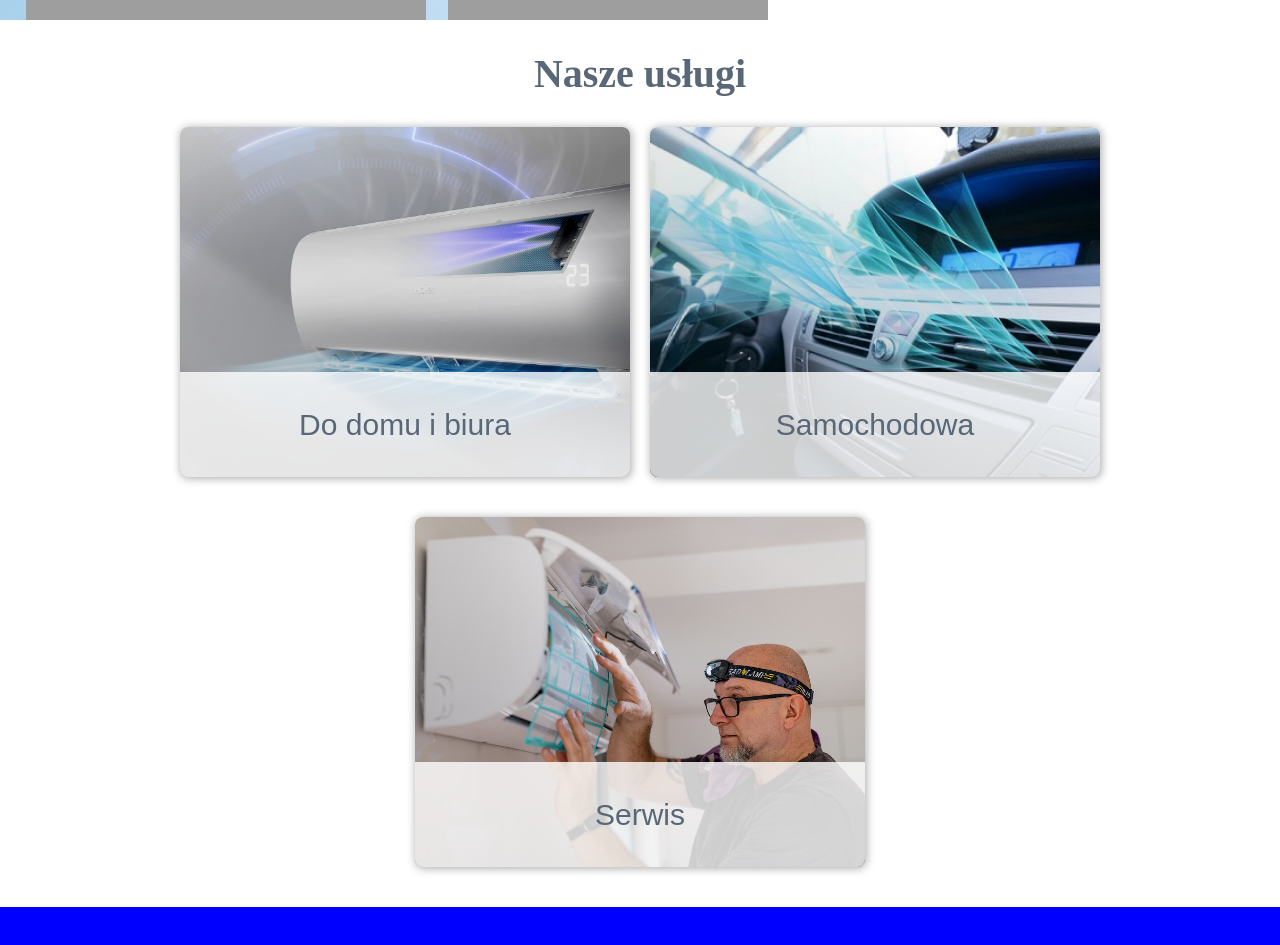
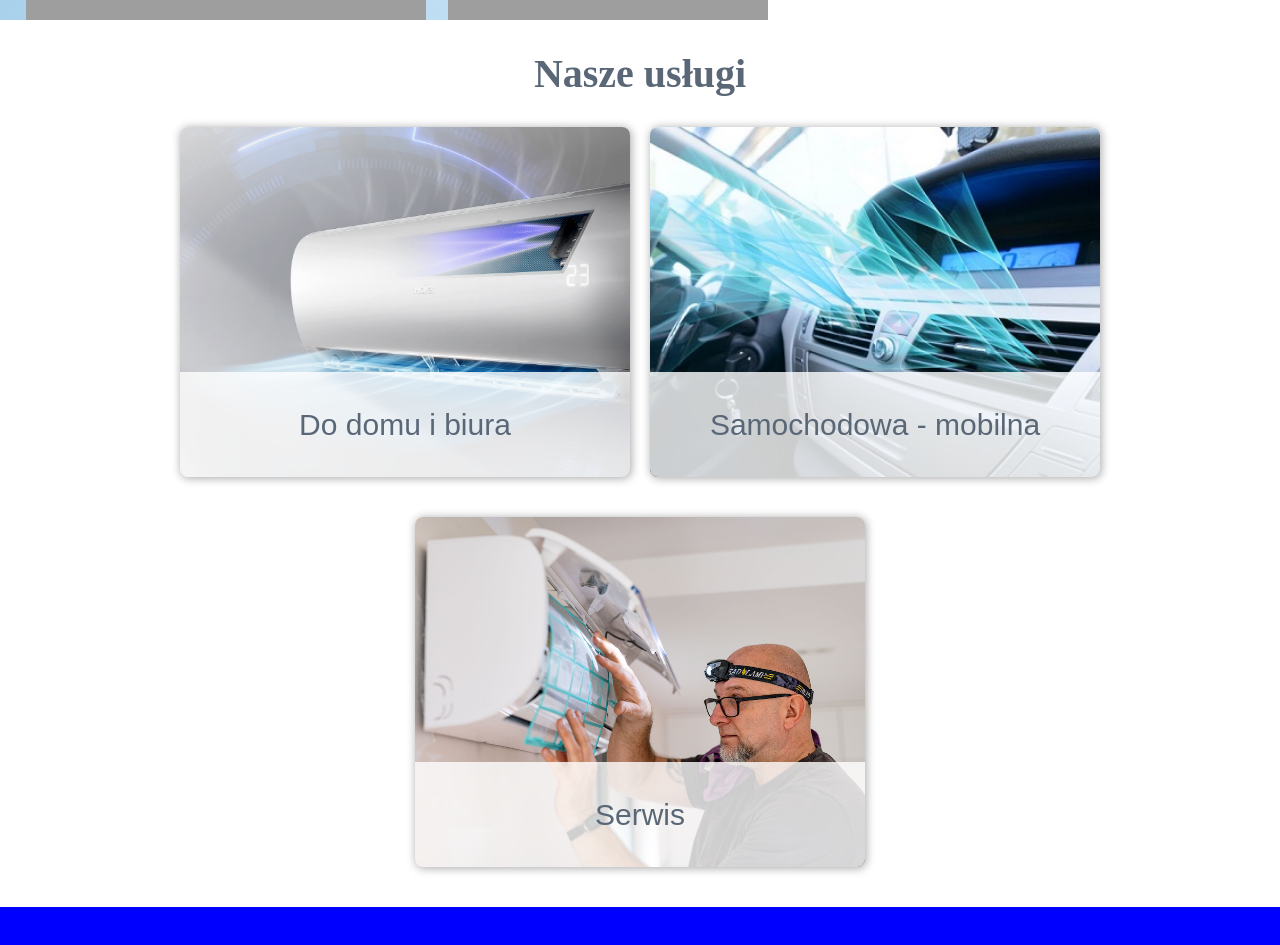
Before and after one commit to mpawlak92/kuznia-chlodu, a React (Vite) app: page / in a window 1280 px wide. Shown: the part 780-1725 px from the top of the page. Built offline with nearby package versions, Linux system fonts and the light colour scheme; grey boxes are pictures that could not be loaded.

Commit message:
feat: added hover and on click behavior for card

```diff
--- a/src/Layout/Services.tsx
+++ b/src/Layout/Services.tsx
@@ -2,27 +2,65 @@ import styled from 'styled-components';
 import homeImg from '../assets/service_home.jpg';
 import mobileImg from '../assets/service_mobile.jpg';
 import serviceImg from '../assets/service_service.jpg';
+import { Link } from 'react-router-dom';
 
 const Services = () => {
   return (
     <SecrionContainer>
       <SectionHeading>Nasze usługi</SectionHeading>
-      <ServiceCard img={homeImg}>
-        <ServiceCard_cover>
+
+      <ServiceCard>
+        <ServiceCard_cover img={homeImg}>
           <ServiceCard_textBelt>Do domu i biura</ServiceCard_textBelt>
         </ServiceCard_cover>
+        <ServiceCard_secondSide>
+          <Link className='link' to='/domowa'>
+            <h2>Do domu i biura</h2>
+            <p>
+              Dobierzemy, przywieziemy, zamontujemy i będziemy dbać o kondycję
+              Twojej klimatyzacji.
+            </p>
+            <p className='fake-link'>
+              Kliknij w kartę, aby dowiedzieć się wiecej.
+            </p>
+          </Link>
+        </ServiceCard_secondSide>
       </ServiceCard>
 
-      <ServiceCard img={mobileImg}>
-        <ServiceCard_cover>
-          <ServiceCard_textBelt>Samochodowa</ServiceCard_textBelt>
+      <ServiceCard>
+        <ServiceCard_cover img={mobileImg}>
+          <ServiceCard_textBelt>Samochodowa - mobilna</ServiceCard_textBelt>
         </ServiceCard_cover>
+        <ServiceCard_secondSide>
+          <Link className='link' to='/mobilna'>
+            <h2>Samochodowa - mobilna</h2>
+            <p>
+              Dobierzemy, przywieziemy, zamontujemy i będziemy dbać o kondycję
+              Twojej klimatyzacji.
+            </p>
+            <p className='fake-link'>
+              Kliknij w kartę, aby dowiedzieć się wiecej.
+            </p>
+          </Link>
+        </ServiceCard_secondSide>
       </ServiceCard>
 
-      <ServiceCard img={serviceImg}>
-        <ServiceCard_cover>
+      <ServiceCard>
+        <ServiceCard_cover img={serviceImg}>
           <ServiceCard_textBelt>Serwis</ServiceCard_textBelt>
         </ServiceCard_cover>
+        <ServiceCard_secondSide>
+          <Link className='link' to='/serwis'>
+            <h2>Serwis</h2>
+            <p>
+              Dobierzemy, przywieziemy, zamontujemy i będziemy dbać o kondycję
+              Twojej klimatyzacji.
+            </p>
+            <p className='fake-link'>
+              Kliknij w kartę, aby dowiedzieć się wiecej.
+            </p>
+          </Link>
+        </ServiceCard_secondSide>
       </ServiceCard>
     </SecrionContainer>
   );
@@ -45,35 +83,22 @@ const SectionHeading = styled.h2`
   text-align: center;
   color: ${(props) => props.theme.palette.secondary.contrastText};
 `;
-const ServiceCard = styled.button<{ img: string }>`
-  display: flex;
-  justify-content: center;
-  flex-wrap: wrap;
+
+const ServiceCard_cover = styled.div<{ img: string }>`
+  position: relative;
   width: 100%;
-  height: auto;
-  min-width: 330px;
-  max-width: 450px;
-  min-height: 350px;
-  margin: 2rem 1rem;
+  height: 100%;
   background-image: url(${(props) => props.img});
   background-size: cover;
   background-position: center;
   background-repeat: no-repeat;
-  border: none;
   border-radius: 8px;
   box-shadow: 1px 1px 8px 1px rgba(0, 0, 0, 0.3);
-  cursor: pointer;
-`;
-const ServiceCard_cover = styled.div`
-  position: relative;
-  width: 100%;
-  height: 100%;
-  background-image: linear-gradient(
-    25deg,
-    rgba(0, 0, 0, 0.3) 0%,
-    transparent 85%
-  );
-  border-radius: 8px;
+  transition: 0.8s;
+
+  &:hover {
+    transform: rotateY(180deg);
+  }
 `;
 const ServiceCard_textBelt = styled.div`
   position: absolute;
@@ -86,7 +111,74 @@ const ServiceCard_textBelt = styled.div`
   height: 30%;
   font-size: 3rem;
   color: ${(props) => props.theme.palette.secondary.contrastText};
-  background-color: ${(props) => props.theme.palette.secondary.mainSemiTransparent};
+  background-color: ${(props) =>
+    props.theme.palette.secondary.mainSemiTransparent};
   border-bottom-left-radius: 8px;
   border-bottom-right-radius: 8px;
 `;
+const ServiceCard_secondSide = styled.div`
+  position: relative;
+  top: -100%;
+  left: 0;
+  right: 0;
+  bottom: 0;
+  width: 100%;
+  height: 100%;
+  background-color: #fefefe;
+  background-image: linear-gradient(
+    315deg,
+    ${(props) => props.theme.palette.common.white} 0%,
+    ${(props) => props.theme.palette.common.primary} 74%
+  );
+  border-radius: 8px;
+  h2 {
+    margin-bottom: 0.2em;
+    font-size: 1em;
+  }
+  transition: 0.8s;
+  opacity: 0;
+  transform: rotateY(-180deg);
+
+  .link {
+    width: 100%;
+    height: 100%;
+    display: flex;
+    flex-wrap: wrap;
+    justify-content: center;
+    align-content: center;
+    padding: 1rem;
+    font-size: 3rem;
+    color: ${(props) => props.theme.palette.common.black};
+    text-decoration: none;
+  }
+  .fake-link {
+    font-size: 1.5rem;
+    margin: 0.6rem;
+    color: purple;
+  }
+`;
+const ServiceCard = styled.button`
+  position: relative;
+  display: flex;
+  justify-content: center;
+  flex-wrap: wrap;
+  width: 100%;
+  height: auto;
+  min-width: 330px;
+  max-width: 450px;
+  min-height: 350px;
+  margin: 2rem 1rem;
+  border: none;
+  border-radius: 8px;
+  perspective: 800;
+  cursor: pointer;
+  transition: trasform 0.8s;
+
+  &:hover ${ServiceCard_cover} {
+    transform: rotateY(-180deg);
+  }
+  &:hover ${ServiceCard_secondSide} {
+    transform: rotateY(0deg);
+    opacity: 1;
+  }
+`;
```
